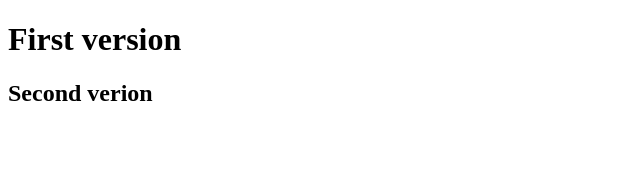
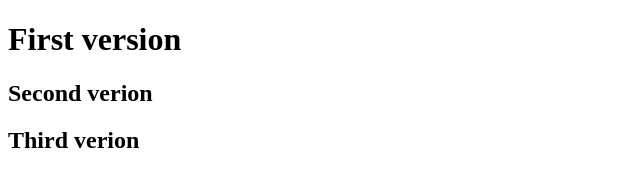
Before and after one commit to Senior-Abbos/git-test, a plain HTML site: page index.html in a window 1280 px wide. Shown: the whole page, without its empty margins (0-640 px from the left). Drawn offline with Linux system fonts and the light colour scheme.

Commit message:
third version

```diff
--- a/index.html
+++ b/index.html
@@ -9,5 +9,6 @@
 <body>
     <h1>First version</h1>
     <h2>Second verion</h2>
+    <h2>Third verion</h2>
 </body>
 </html>
```
